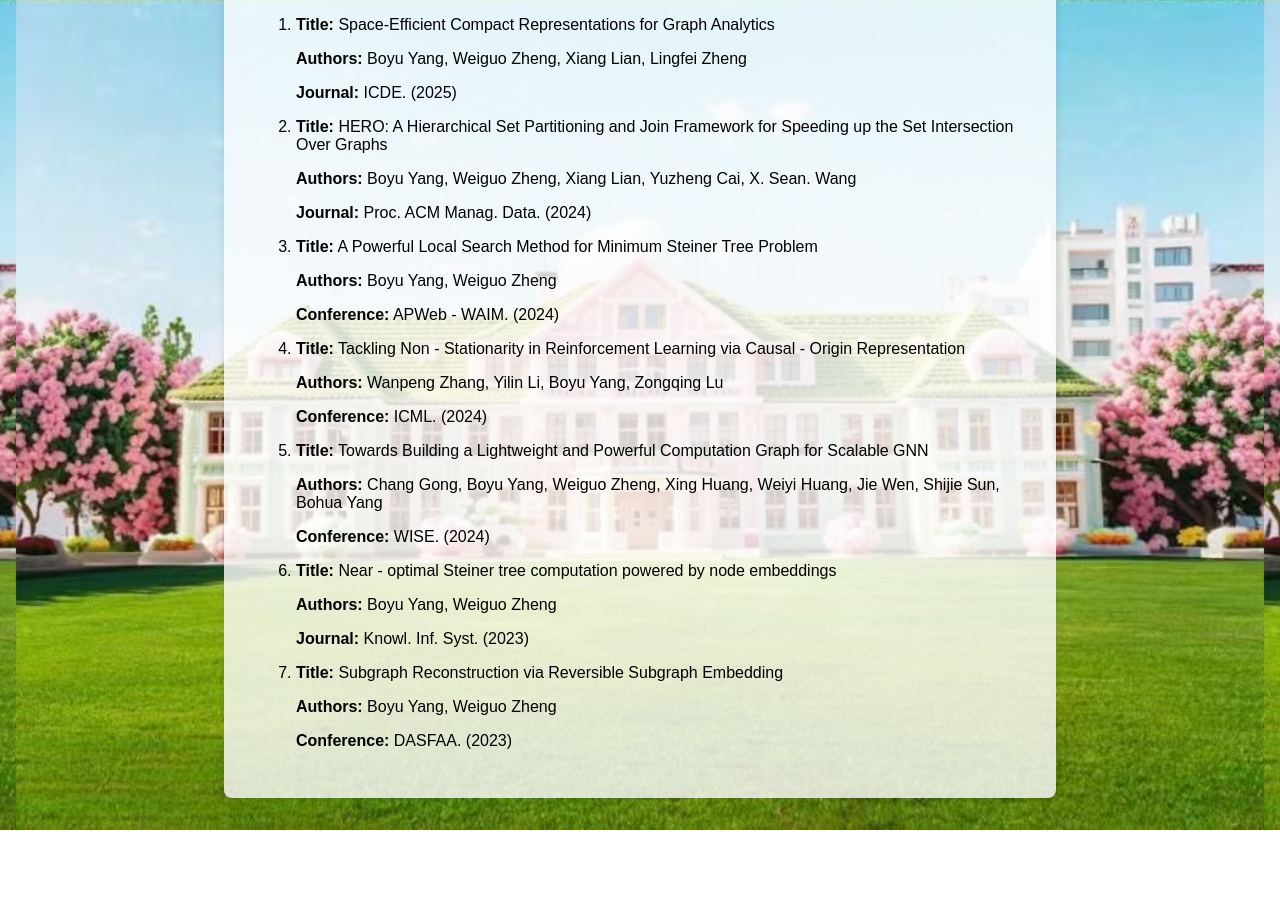
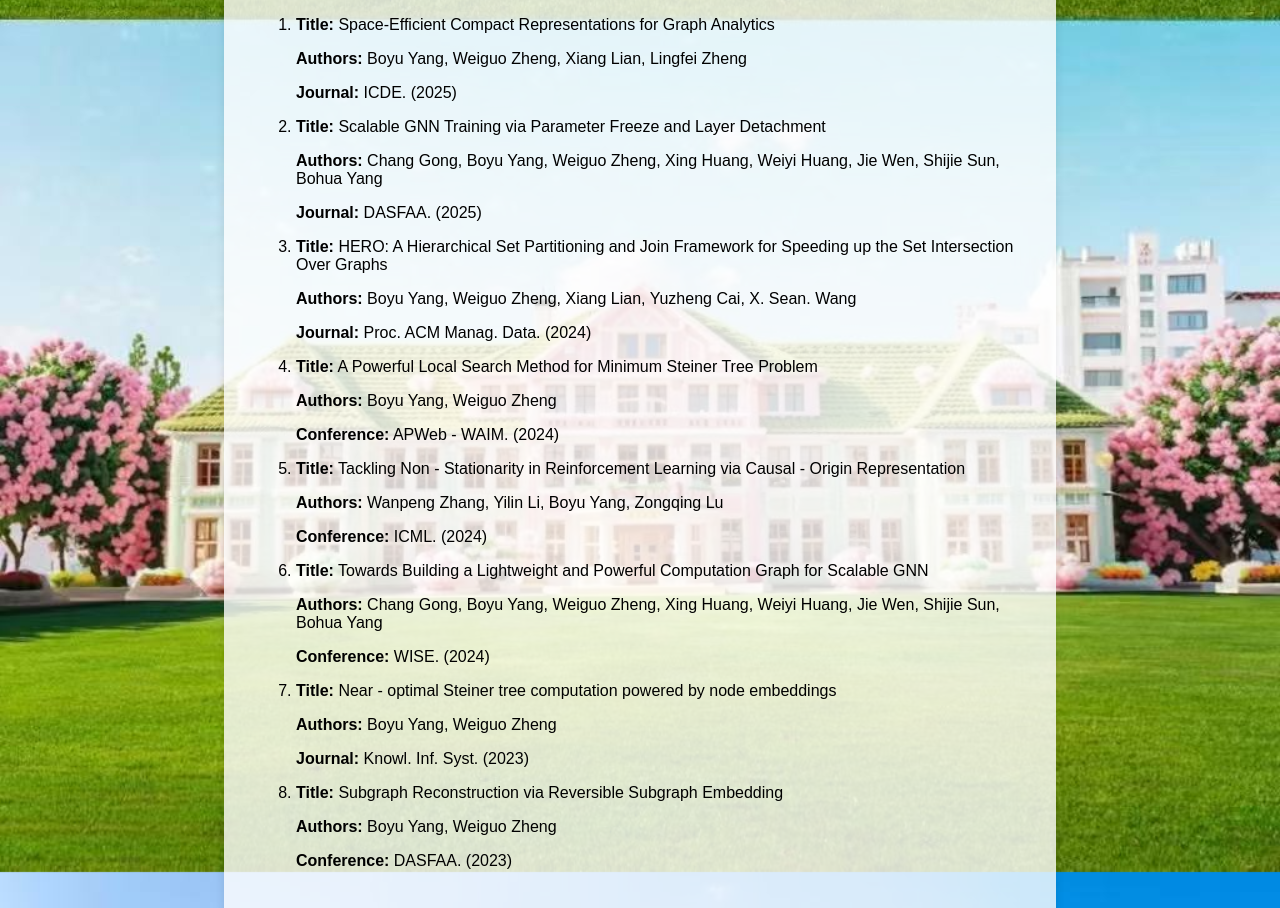
Before and after one commit to Byy-0024/Byy-0024.github.io, a plain HTML site: page index.html in a window 1280 px wide. Shown: the part 834-1742 px from the top of the page. Before the commit the page ends 1664 px from the top, so only its background shows below. Drawn offline with Linux system fonts and the light colour scheme.

Commit message:
Update index.html

```diff
--- a/index.html
+++ b/index.html
@@ -87,6 +87,11 @@
                 <p><strong>Journal:</strong> ICDE. (2025)</p>
             </li>
             <li>
+                <p><strong>Title:</strong> Scalable GNN Training via Parameter Freeze and Layer Detachment</p>
+                <p><strong>Authors:</strong> Chang Gong, Boyu Yang, Weiguo Zheng, Xing Huang, Weiyi Huang, Jie Wen, Shijie Sun, Bohua Yang</p>
+                <p><strong>Journal:</strong> DASFAA. (2025)</p>
+            </li>
+            <li>
                 <p><strong>Title:</strong> HERO: A Hierarchical Set Partitioning and Join Framework for Speeding up the Set Intersection Over Graphs</p>
                 <p><strong>Authors:</strong> Boyu Yang, Weiguo Zheng, Xiang Lian, Yuzheng Cai, X. Sean. Wang</p>
                 <p><strong>Journal:</strong> Proc. ACM Manag. Data. (2024)</p>
```
